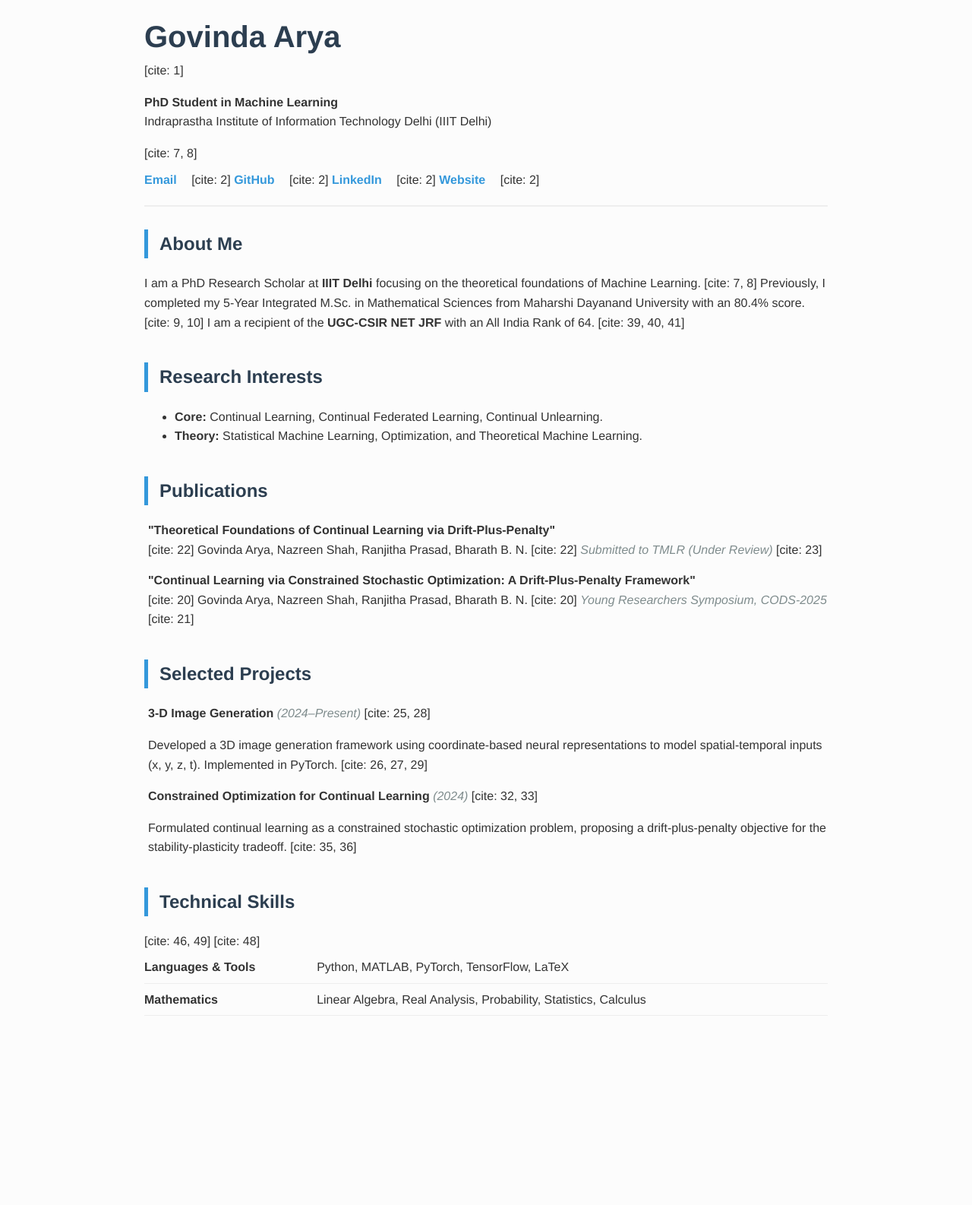
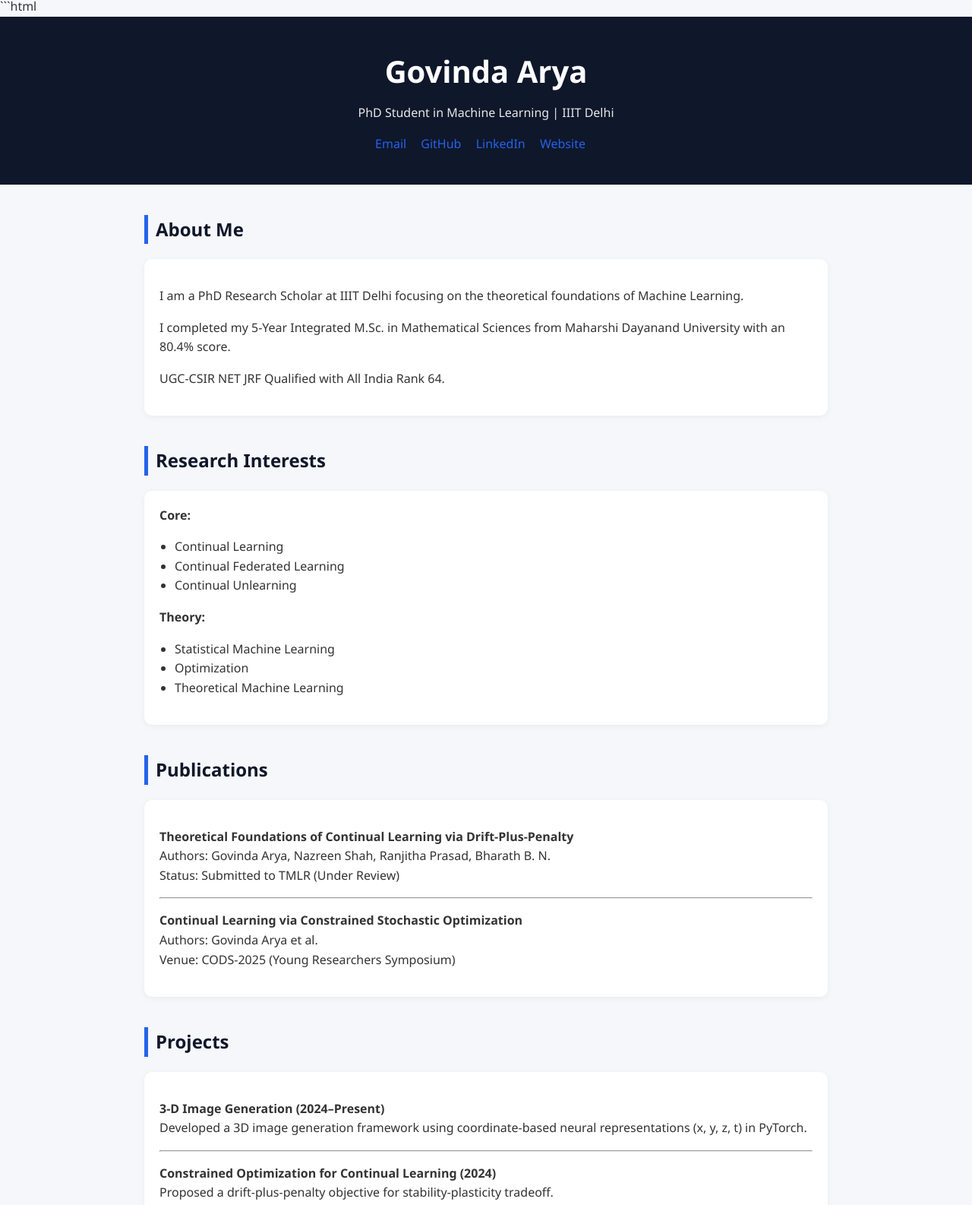
Before and after one commit to GovindaArya/govindaarya.github.io, a plain HTML site: page index.html in a window 1280 px wide. Shown: the part 4-1590 px from the top of the page at 76% size. Before the commit the page ends 1401 px from the top, so only its background shows below. Drawn offline with Linux system fonts and the light colour scheme.

Commit message:
Update index.html

````diff
--- a/index.html
+++ b/index.html
@@ -1,95 +1,191 @@
+```html
 <!DOCTYPE html>
 <html lang="en">
 <head>
-    <meta charset="UTF-8">
-    <meta name="viewport" content="width=device-width, initial-scale=1.0">
-    <title>Govinda Arya | PhD Research Scholar</title>
-    <style>
-        body { font-family: 'Helvetica Neue', Helvetica, Arial, sans-serif; line-height: 1.6; color: #333; max-width: 900px; margin: auto; padding: 20px; background-color: #fcfcfc; }
-        header { border-bottom: 2px solid #eee; padding-bottom: 20px; margin-bottom: 30px; display: flex; align-items: center; justify-content: space-between; }
-        .bio-info h1 { margin: 0; color: #2c3e50; font-size: 2.5em; }
-        .links { margin-top: 10px; }
-        .links a { margin-right: 15px; text-decoration: none; color: #3498db; font-weight: bold; }
-        .links a:hover { text-decoration: underline; }
-        section { margin-bottom: 40px; }
-        h2 { color: #2c3e50; border-left: 5px solid #3498db; padding-left: 15px; margin-bottom: 20px; }
-        .pub-item, .proj-item { margin-bottom: 15px; padding-left: 5px; }
-        .pub-title { font-weight: bold; display: block; }
-        .venue { font-style: italic; color: #7f8c8d; }
-        .highlight { color: #e67e22; font-weight: bold; }
-        table { width: 100%; border-collapse: collapse; }
-        td { padding: 8px 0; border-bottom: 1px solid #eee; }
-        .date { text-align: right; color: #7f8c8d; width: 120px; }
-    </style>
+  <meta charset="UTF-8">
+  <title>Govinda Arya | PhD Student</title>
+  <meta name="viewport" content="width=device-width, initial-scale=1.0">
+
+  <style>
+    body {
+      font-family: "Segoe UI", Tahoma, sans-serif;
+      margin: 0;
+      background: #f5f7fa;
+      color: #333;
+      line-height: 1.6;
+    }
+
+    header {
+      background: #0f172a;
+      color: white;
+      padding: 40px 20px;
+      text-align: center;
+    }
+
+    header h1 {
+      margin: 0;
+      font-size: 2.5rem;
+    }
+
+    header p {
+      margin-top: 10px;
+      opacity: 0.9;
+    }
+
+    .container {
+      max-width: 900px;
+      margin: auto;
+      padding: 20px;
+    }
+
+    section {
+      margin-bottom: 40px;
+    }
+
+    h2 {
+      border-left: 5px solid #2563eb;
+      padding-left: 10px;
+      color: #0f172a;
+    }
+
+    .card {
+      background: white;
+      padding: 20px;
+      margin-top: 10px;
+      border-radius: 10px;
+      box-shadow: 0 2px 8px rgba(0,0,0,0.05);
+    }
+
+    ul {
+      padding-left: 20px;
+    }
+
+    .links a {
+      margin-right: 15px;
+      text-decoration: none;
+      color: #2563eb;
+      font-weight: 500;
+    }
+
+    .links a:hover {
+      text-decoration: underline;
+    }
+
+    footer {
+      text-align: center;
+      padding: 20px;
+      background: #e2e8f0;
+      margin-top: 40px;
+    }
+  </style>
 </head>
+
 <body>
 
 <header>
-    <div class="bio-info">
-        <h1>Govinda Arya</h1> [cite: 1]
-        <p><strong>PhD Student in Machine Learning</strong><br>
-        Indraprastha Institute of Information Technology Delhi (IIIT Delhi)</p> [cite: 7, 8]
-        <div class="links">
-            <a href="mailto:govindai@iiitd.ac.in">Email</a> [cite: 2]
-            <a href="https://github.com/yourusername">GitHub</a> [cite: 2]
-            <a href="https://linkedin.com/in/yourusername">LinkedIn</a> [cite: 2]
-            <a href="yourwebsite.com">Website</a> [cite: 2]
-        </div>
-    </div>
+  <h1>Govinda Arya</h1>
+  <p>PhD Student in Machine Learning | IIIT Delhi</p>
+
+  <div class="links">
+    <a href="#">Email</a>
+    <a href="#">GitHub</a>
+    <a href="#">LinkedIn</a>
+    <a href="#">Website</a>
+  </div>
 </header>
 
-<section id="about">
+<div class="container">
+
+  <section>
     <h2>About Me</h2>
-    <p>I am a PhD Research Scholar at <strong>IIIT Delhi</strong> focusing on the theoretical foundations of Machine Learning. [cite: 7, 8] Previously, I completed my 5-Year Integrated M.Sc. in Mathematical Sciences from Maharshi Dayanand University with an 80.4% score. [cite: 9, 10] I am a recipient of the <strong>UGC-CSIR NET JRF</strong> with an All India Rank of 64. [cite: 39, 40, 41]</p>
-</section>
+    <div class="card">
+      <p>
+        I am a PhD Research Scholar at IIIT Delhi focusing on the theoretical
+        foundations of Machine Learning.
+      </p>
+      <p>
+        I completed my 5-Year Integrated M.Sc. in Mathematical Sciences from
+        Maharshi Dayanand University with an 80.4% score.
+      </p>
+      <p>
+        UGC-CSIR NET JRF Qualified with All India Rank 64.
+      </p>
+    </div>
+  </section>
 
-<section id="interests">
+  <section>
     <h2>Research Interests</h2>
-    <ul>
-        <li><strong>Core:</strong> Continual Learning, Continual Federated Learning, Continual Unlearning. </li>
-        <li><strong>Theory:</strong> Statistical Machine Learning, Optimization, and Theoretical Machine Learning. </li>
-    </ul>
-</section>
+    <div class="card">
+      <strong>Core:</strong>
+      <ul>
+        <li>Continual Learning</li>
+        <li>Continual Federated Learning</li>
+        <li>Continual Unlearning</li>
+      </ul>
 
-<section id="publications">
+      <strong>Theory:</strong>
+      <ul>
+        <li>Statistical Machine Learning</li>
+        <li>Optimization</li>
+        <li>Theoretical Machine Learning</li>
+      </ul>
+    </div>
+  </section>
+
+  <section>
     <h2>Publications</h2>
-    <div class="pub-item">
-        <span class="pub-title">"Theoretical Foundations of Continual Learning via Drift-Plus-Penalty"</span> [cite: 22]
-        <span>Govinda Arya, Nazreen Shah, Ranjitha Prasad, Bharath B. N.</span> [cite: 22]
-        <span class="venue">Submitted to TMLR (Under Review)</span> [cite: 23]
+    <div class="card">
+      <p>
+        <strong>Theoretical Foundations of Continual Learning via Drift-Plus-Penalty</strong><br>
+        Authors: Govinda Arya, Nazreen Shah, Ranjitha Prasad, Bharath B. N.<br>
+        Status: Submitted to TMLR (Under Review)
+      </p>
+
+      <hr>
+
+      <p>
+        <strong>Continual Learning via Constrained Stochastic Optimization</strong><br>
+        Authors: Govinda Arya et al.<br>
+        Venue: CODS-2025 (Young Researchers Symposium)
+      </p>
     </div>
-    <div class="pub-item">
-        <span class="pub-title">"Continual Learning via Constrained Stochastic Optimization: A Drift-Plus-Penalty Framework"</span> [cite: 20]
-        <span>Govinda Arya, Nazreen Shah, Ranjitha Prasad, Bharath B. N.</span> [cite: 20]
-        <span class="venue">Young Researchers Symposium, CODS-2025</span> [cite: 21]
+  </section>
+
+  <section>
+    <h2>Projects</h2>
+    <div class="card">
+      <p>
+        <strong>3-D Image Generation (2024–Present)</strong><br>
+        Developed a 3D image generation framework using coordinate-based neural
+        representations (x, y, z, t) in PyTorch.
+      </p>
+
+      <hr>
+
+      <p>
+        <strong>Constrained Optimization for Continual Learning (2024)</strong><br>
+        Proposed a drift-plus-penalty objective for stability-plasticity tradeoff.
+      </p>
     </div>
-</section>
+  </section>
 
-<section id="projects">
-    <h2>Selected Projects</h2>
-    <div class="proj-item">
-        <strong>3-D Image Generation</strong> <span class="venue">(2024–Present)</span> [cite: 25, 28]
-        <p>Developed a 3D image generation framework using coordinate-based neural representations to model spatial-temporal inputs (x, y, z, t). Implemented in PyTorch. [cite: 26, 27, 29]</p>
+  <section>
+    <h2>Technical Skills</h2>
+    <div class="card">
+      <strong>Languages & Tools:</strong>
+      <p>Python, MATLAB, PyTorch, TensorFlow, LaTeX</p>
+
+      <strong>Mathematics:</strong>
+      <p>Linear Algebra, Real Analysis, Probability, Statistics, Calculus</p>
     </div>
-    <div class="proj-item">
-        <strong>Constrained Optimization for Continual Learning</strong> <span class="venue">(2024)</span> [cite: 32, 33]
-        <p>Formulated continual learning as a constrained stochastic optimization problem, proposing a drift-plus-penalty objective for the stability-plasticity tradeoff. [cite: 35, 36]</p>
-    </div>
-</section>
+  </section>
 
-<section id="skills">
-    <h2>Technical Skills</h2>
-    <table>
-        <tr>
-            <td><strong>Languages & Tools</strong></td>
-            <td>Python, MATLAB, PyTorch, TensorFlow, LaTeX</td> [cite: 46, 49]
-        </tr>
-        <tr>
-            <td><strong>Mathematics</strong></td>
-            <td>Linear Algebra, Real Analysis, Probability, Statistics, Calculus</td> [cite: 48]
-        </tr>
-    </table>
-</section>
+</div>
+
+<footer>
+  <p>© 2026 Govinda Arya</p>
+</footer>
 
 </body>
 </html>
+```
````
